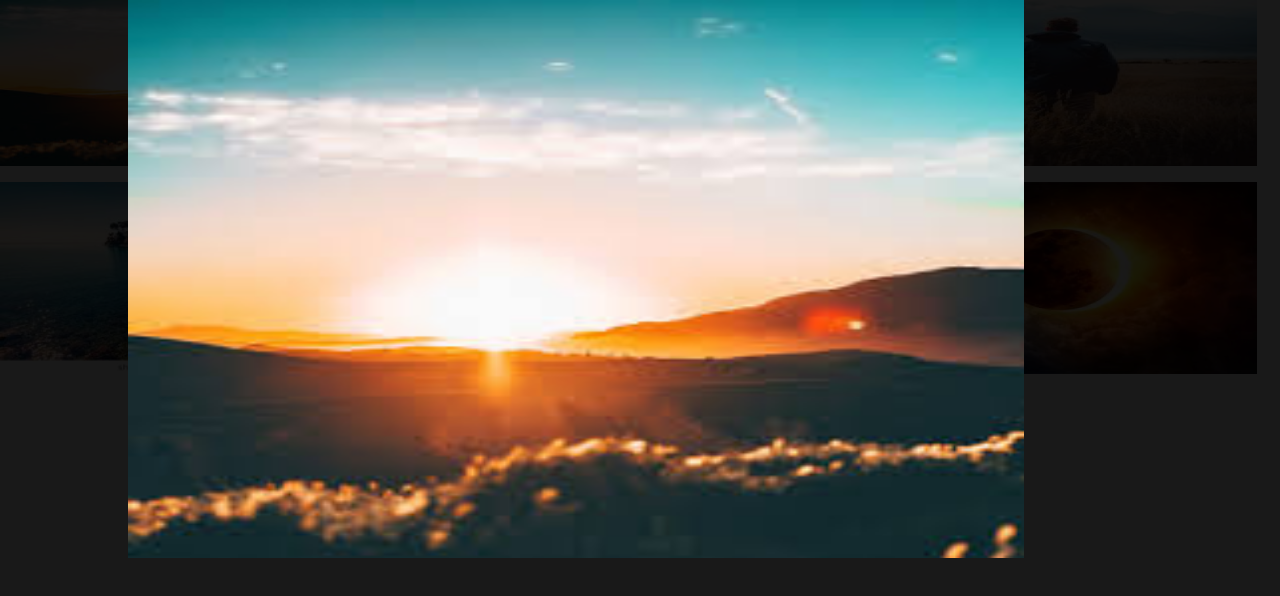
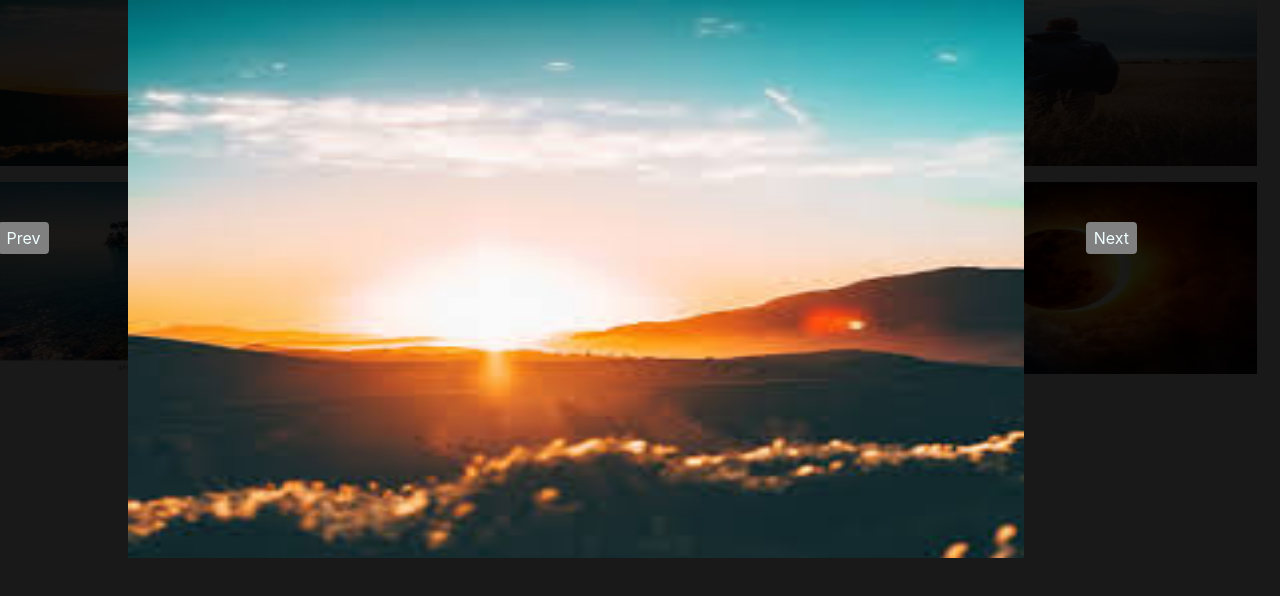
Before and after one commit to Ezeko/js-sandbox, a plain HTML site: page gallery.htm in a window 1280 px wide. Both pictures are taken after a click on the picture 192 px from the left and 152 px from the top of the page. Shown: the part 82-678 px from the top of the page. Drawn offline with nearby package versions, Linux system fonts and the light colour scheme.

Commit message:
add button for next and previous'

```diff
--- a/css/gallery.css
+++ b/css/gallery.css
@@ -27,3 +27,15 @@ body{
     padding-left: 10vw;
     padding-top: 10vh;
 }
+#prev-btn{
+    display: block;
+    z-index: 500;
+    color: azure;
+    width: 4vw;
+    height: 4vh;
+    background-color: grey;
+    position: fixed;
+    top: 38vh;
+    border: none;
+    border-radius: 4px;
+}
--- a/js/gallery.js
+++ b/js/gallery.js
@@ -18,10 +18,38 @@ allImages.forEach( function(image, index){
         newImg.setAttribute('class', 'new-img');
 
         newBg.appendChild(newImg);
+
+        //add next and prev buttons to page
+
+        newImg.onload = ( ()=>{
+            let imgWidth = this.width;
+            console.log(windowWidth)
+            let width = ((windowWidth - imgWidth)/2) - 450 ;
+            let prevBtn = document.createElement('button');
+            newBg.appendChild(prevBtn);
+            prevBtn.appendChild(document.createTextNode('Prev'));
+            prevBtn.setAttribute('id', 'prev-btn');
+            prevBtn.style.cssText = `left: ${width}px;`;
+            prevBtn.setAttribute('onclick', "changeImage('prev')");
+
+            /**next button */
+
+            let nextBtn = document.createElement('button');
+            newBg.appendChild(nextBtn);
+            nextBtn.appendChild(document.createTextNode('Next'));
+            nextBtn.setAttribute('id', 'prev-btn');
+            nextBtn.style.cssText = `right: ${width + 145}px;`;
+            nextBtn.setAttribute('onclick', "changeImage('next')");
+
+
+        })
     })
 })
 
 
-function closeImg(){
+const closeImg = () =>{
     document.querySelector('.new-img-background').remove();
+    document.querySelector('#prev-btn').remove();
 }
+
+/** function to handle switch of image */
```
